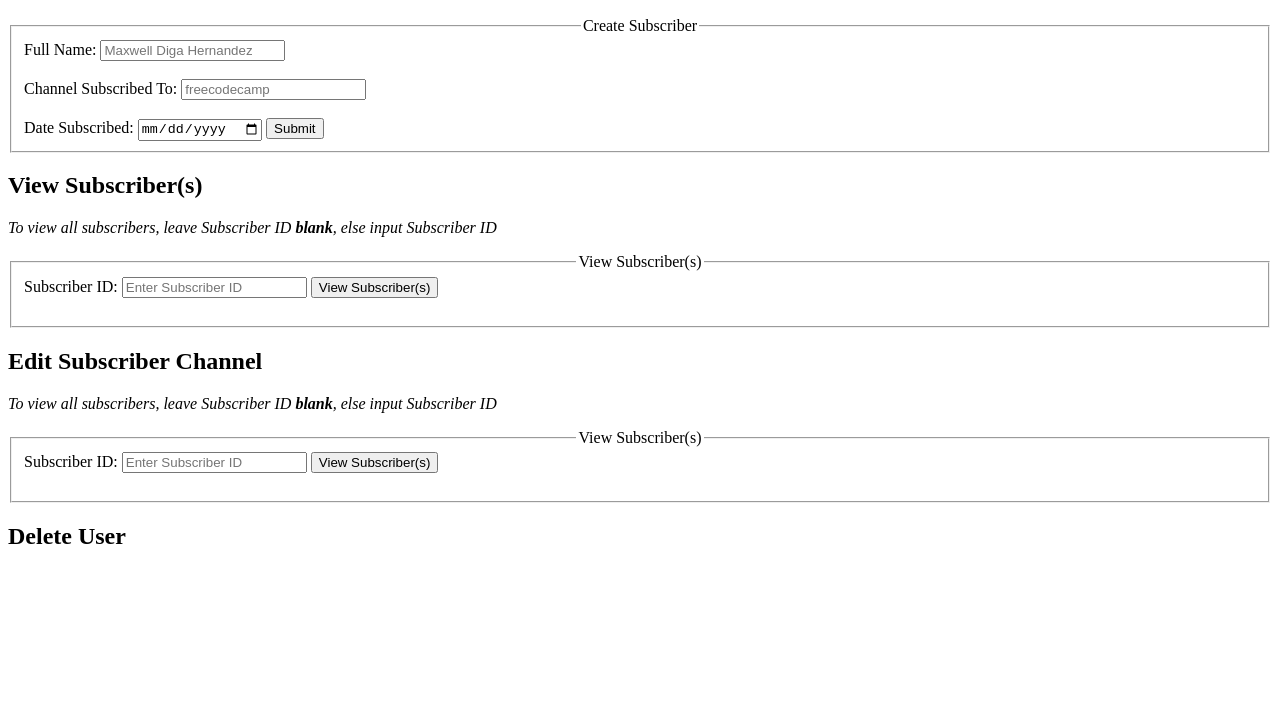
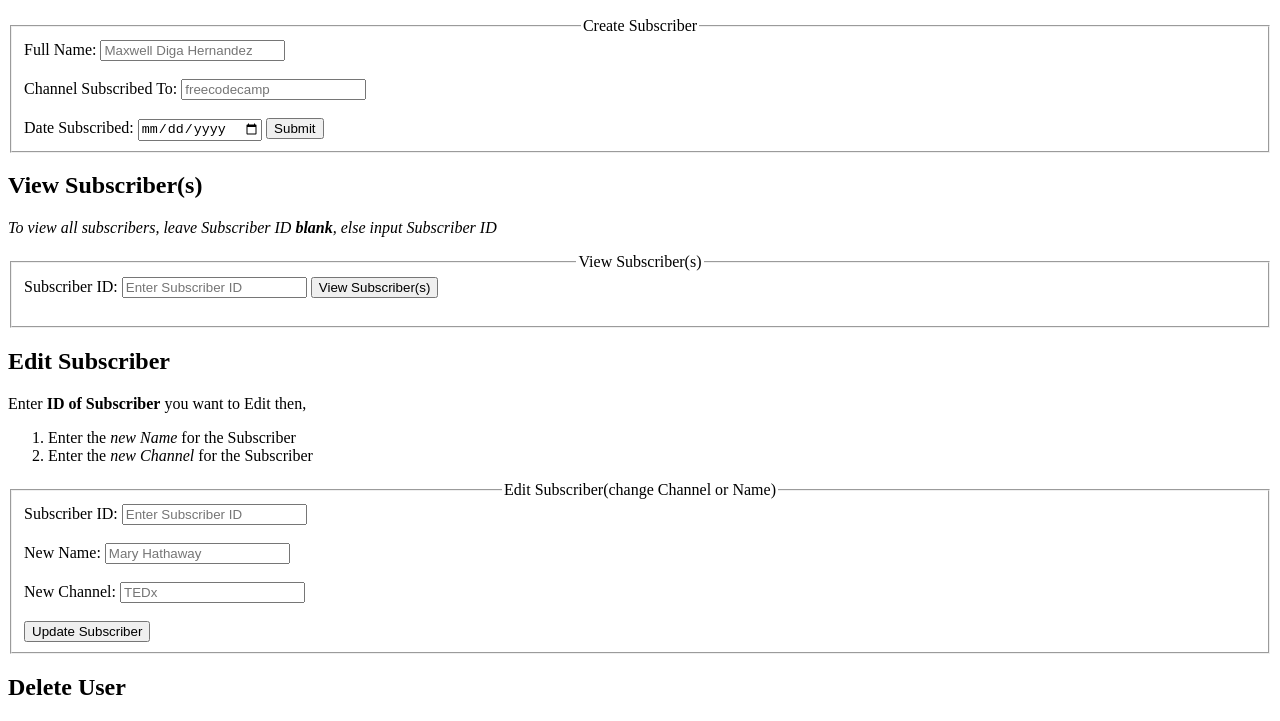
Before and after one commit to mack-20/first-rest-api, a website: page views/index.html in a window 1280 px wide. Shown: the part 110-831 px from the top of the page. Before the commit the page ends 800 px from the top, so only its background shows below. Drawn offline with Linux system fonts and the light colour scheme.

Commit message:
Fixed front-end of the Edit Subscriber section of page

```diff
--- a/views/index.html
+++ b/views/index.html
@@ -54,17 +54,29 @@
 
         <!--UPDATE Subscriber Info-->
         <section>
-            <h2>Edit Subscriber Channel</h2>
-
+            <h2>Edit Subscriber</h2>
+            <p>Enter <strong>ID of Subscriber</strong> you want to Edit then,</p>
+            <ol>
+                <li>Enter the <em>new Name</em> for the Subscriber</li>
+                <li>Enter the <em>new Channel</em> for the Subscriber</li>
+            </ol>
             <form action="/subscribers" method="GET">
-                <p><em>To view all subscribers, leave Subscriber ID <b>blank</b>, else input Subscriber ID</em></p>
                 <fieldset>
-                    <legend style="text-align: center;">View Subscriber(s)</legend>
-                    <!-- View Single or Multiple Subscriber(s) -->
+                    <legend style="text-align: center;">Edit Subscriber(change Channel or Name)</legend>
+                    <!-- Enter Subscriber ID -->
                     <label for="id">Subscriber ID:</label>
                     <input type="text" id="id" name="id" placeholder="Enter Subscriber ID">
-                    <button type="submit">View Subscriber(s)</button>
                     <br><br>
+
+                    <label for="id">New Name:</label>
+                    <input type="text" id="name" name="name" placeholder="Mary Hathaway">
+                    <br><br>
+
+                    <label for="id">New Channel:</label>
+                    <input type="text" id="subscribedToChannel" name="subscribedToChannel" placeholder="TEDx">
+                    <br><br>
+
+                    <button type="submit">Update Subscriber</button>
                 </fieldset>
             </form>
 
```
Also changed, not shown: models/subscriber.js (line endings or trailing spaces), package.json (line endings or trailing spaces), routes/subscribers.js (line endings or trailing spaces), server.js (line endings or trailing spaces), 2 other files.
